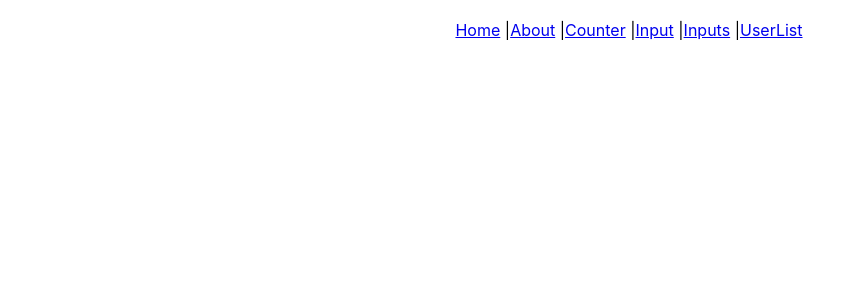
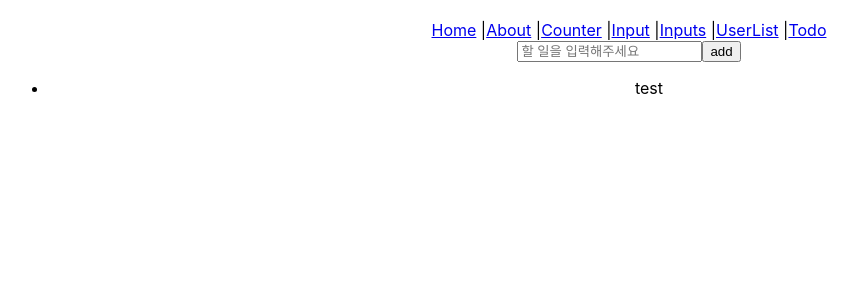
Before and after one commit to ahkjeflhkeuvha/React-Study, a React (Create React App) app in the folder my-app/: page /todo in a window 1280 px wide. Shown: the top 300 px of the page, without its empty margins (11-868 px from the left). Built offline with nearby package versions, Linux system fonts and the light colour scheme.

Commit message:
[react] upload todo 컴포넌트 만들기

```diff
--- a/my-app/src/App.js
+++ b/my-app/src/App.js
@@ -9,6 +9,7 @@ import Counter from './pages/counter.js'
 import Input from './pages/input.js'
 import Inputs from './pages/inputs.js';
 import UserList from './pages/list.js';
+import TodoList from './pages/todo';
 
 function App() {
   return (
@@ -19,7 +20,8 @@ function App() {
         <Link to="/counter">Counter</Link>  |
         <Link to="/input">Input</Link>  |
         <Link to="/inputs">Inputs</Link>  |
-        <Link to="/userlist">UserList</Link>
+        <Link to="/userlist">UserList</Link>  |
+        <Link to="/todo">Todo</Link>
       </nav>
       <Routes>
         <Route path="/home" element={<Home />}></Route>
@@ -28,6 +30,7 @@ function App() {
         <Route path="/input" element={<Input />}></Route>
         <Route path="/inputs" element={<Inputs />}></Route>
         <Route path="/userlist" element={<UserList />}></Route>
+        <Route path="/todo" element={<TodoList />}></Route>
       </Routes>
     </div>
   );
--- /dev/null
+++ b/my-app/src/pages/todo.js
@@ -0,0 +1,36 @@
+import React from "react";
+import { useState } from "react";
+
+const TodoList = () => {
+    const [text, setText] = useState("")
+    const [Todos, setTodos] = useState([])
+
+    const showTodo = (e) => {
+        setText(e.target.value)
+    }
+
+    const onSubmit = (e) => {
+        e.preventDefault()
+        if (text.length < 15) setTodos((currentArray) => [text, ...currentArray])
+        setText("")
+    }
+
+    return (
+        <div>
+            <form onSubmit={onSubmit}>
+                <input type="text" placeholder="할 일을 입력해주세요" onChange={showTodo} value={text}></input>
+                <button>
+                    <span className="material-symbols-outlined">add</span>
+                </button>
+            </form>
+            <ul>
+                <li>test</li>
+                {Todos.map((item, idx) => {
+                    return <li>{item}</li>
+                })}
+            </ul>
+        </div>
+    )
+}
+
+export default TodoList
```
